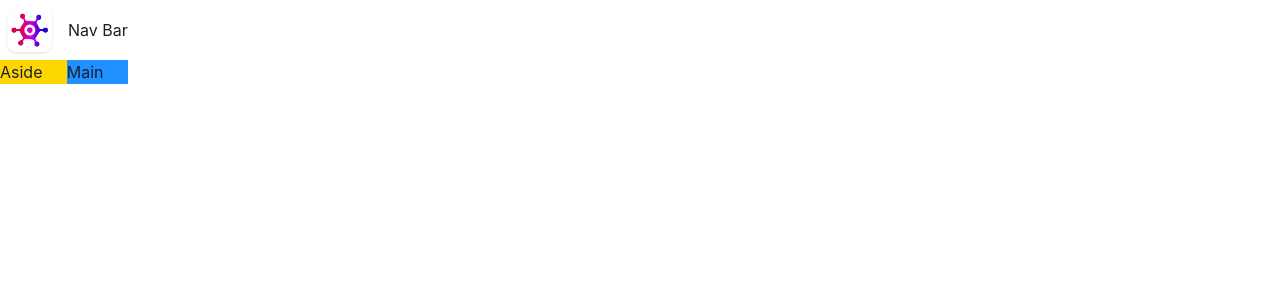
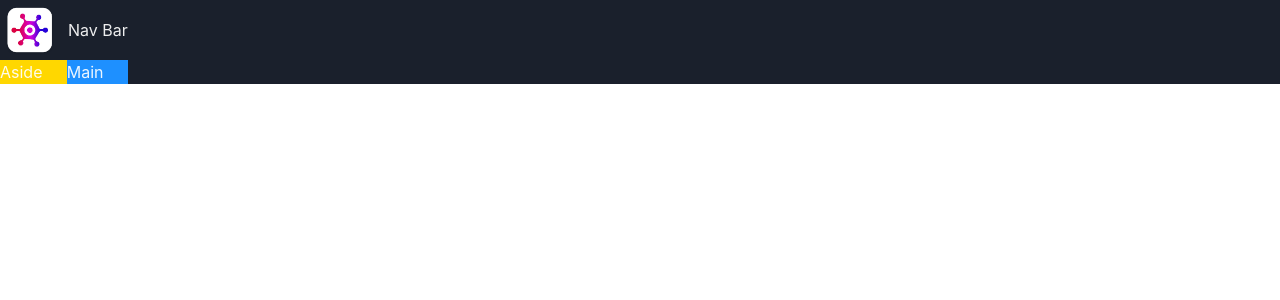
Before and after one commit to msme1514/react18-game-hub, a React (Vite) app: page / in a window 1280 px wide. Shown: the top 300 px of the page. Built offline with nearby package versions, Linux system fonts and the light colour scheme.

Commit message:
Implement dark mode

```diff
--- a/src/main.tsx
+++ b/src/main.tsx
@@ -1,12 +1,14 @@
 import React from "react";
 import ReactDOM from "react-dom/client";
-import { ChakraProvider } from "@chakra-ui/react";
+import { ChakraProvider, ColorModeScript } from "@chakra-ui/react";
 import App from "./App";
+import theme from "./theme";
 import "./index.css";
 
 ReactDOM.createRoot(document.getElementById("root") as HTMLElement).render(
   <React.StrictMode>
-    <ChakraProvider>
+    <ChakraProvider theme={theme}>
+      <ColorModeScript initialColorMode={theme.config.initialColorMode} />
       <App />
     </ChakraProvider>
   </React.StrictMode>
--- /dev/null
+++ b/src/theme.ts
@@ -0,0 +1,12 @@
+// 1. import `extendTheme` function
+import { extendTheme, ThemeConfig } from '@chakra-ui/react'
+
+// 2. Add your color mode config
+const config: ThemeConfig = {
+    initialColorMode: 'dark',
+};
+
+// 3. extend the theme
+const theme = extendTheme({ config });
+
+export default theme;
```
